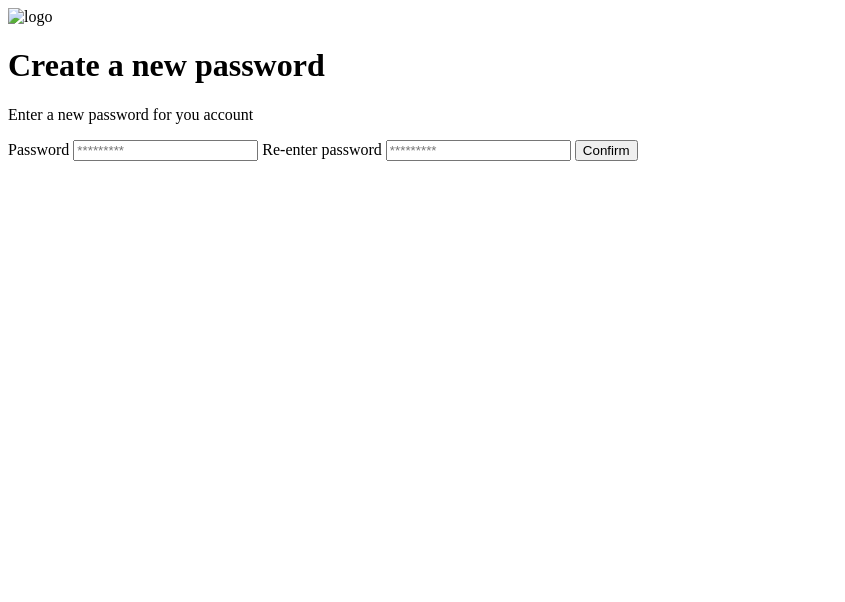
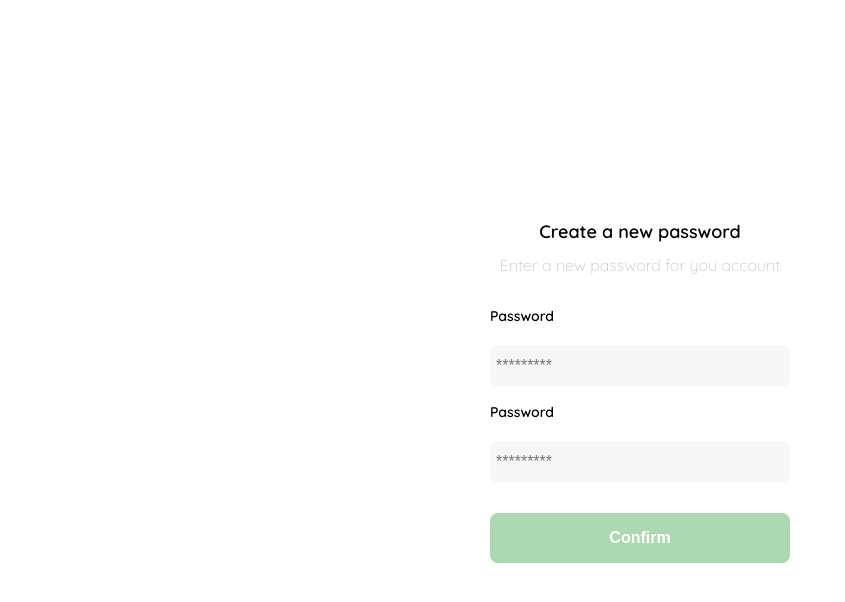
Before and after one commit to Canopus44/Cursos-Platzi, a plain HTML site: page personalProjects/frontend-developer-1/clase1.html in a window 1280 px wide. Shown: the whole page, without its empty margins (0-845 px from the left). Drawn offline with Linux system fonts and the light colour scheme.

Commit message:
Clase 1 - Curso practico Fix

```diff
--- a/personalProjects/frontend-developer-1/clase1.html
+++ b/personalProjects/frontend-developer-1/clase1.html
@@ -5,13 +5,113 @@
     <meta charset="UTF-8">
     <meta http-equiv="X-UA-Compatible" content="IE=edge">
     <meta name="viewport" content="width=device-width, initial-scale=1.0">
+    <link rel="preconnect" href="https://fonts.googleapis.com">
+    <link rel="preconnect" href="https://fonts.gstatic.com" crossorigin>
+    <link href="https://fonts.googleapis.com/css2?family=Quicksand:wght@300;500;600&display=swap" rel="stylesheet">
     <title>Document</title>
+    <style>
+        :root {
+            --very-light-pink: #C7C7C7;
+            --text-input-field: #F7F7F7;
+            --hospital-green: #ACD9B2;
+            --white: #FFFFFF;
+            --black: #000000;
+            --dark: #232830;
+            --sm: 14px;
+            --md: 16px;
+            --lg: 18px;
+        }
+
+        body {
+            font-family: 'Quicksand', sans-serif;
+            margin: 0;
+        }
+
+        .login {
+            width: 100%;
+            height: 100vh;
+            display: grid;
+            place-items: center;
+        }
+
+        .form-container {
+            display: grid;
+            grid-template-rows: auto 1fr auto;
+            width: 300px;
+        }
+
+        .logo {
+            width: 150px;
+            margin-bottom: 48px;
+            justify-self: center;
+            display: none;
+        }
+
+        .title {
+            font-size: var(--lg);
+            margin-bottom: 12px;
+            text-align: center;
+        }
+
+        .subtitle {
+            color: var(--very-light-pink);
+            font-size: var(--md);
+            font-weight: 300;
+            margin-top: 0;
+            margin-bottom: 32px;
+            text-align: center;
+        }
+
+        .form {
+            display: flex;
+            flex-direction: column;
+            gap: 16px;
+        }
+
+        .label {
+            font-size: var(--sm);
+            font-weight: bold;
+            margin-bottom: 4px;
+        }
+
+        .input {
+            background-color: var(--text-input-field);
+            border: none;
+            border-radius: 8px;
+            height: 30px;
+            font-size: var(--md);
+            padding: 6px;
+        }
+
+        .primary-button {
+            background-color: var(--hospital-green);
+            border-radius: 8px;
+            border: none;
+            color: var(--white);
+            width: 100%;
+            cursor: pointer;
+            font-size: var(--md);
+            font-weight: bold;
+            height: 50px;
+        }
+
+        .login-button {
+            margin-top: 14px;
+            margin-bottom: 30px;
+        }
+
+        @media screen and (max-width: 640px) {
+            .logo {
+                display: block;
+            }
+        }
+    </style>
 </head>
 
 <body>
     <div class="login">
         <div class="form-container">
-            <img src="/" alt="logo" class="logo">
+            <img src="./logos/logo_yard_sale.svg" alt="logo" class="logo">
 
             <h1 class="title">Create a new password</h1>
             <p class="subtitle">Enter a new password for you account</p>
@@ -19,11 +119,11 @@
                 <label for="password" class="label">Password</label>
                 <input type="password" name="password" id="password" class="input input-password"
                     placeholder="*********">
-                <label for="new-password" class="label">Re-enter password</label>
+                <label for="new-password" class="label">Password</label>
                 <input type="password" name="new-password" id="new-password" class="input input-password"
                     placeholder="*********">
 
-                <input type="submit" value="Confirm" class:"primary-button login-button">
+                <input type="submit" value="Confirm" class="primary-button login-button">
             </form>
         </div>
     </div>
```
